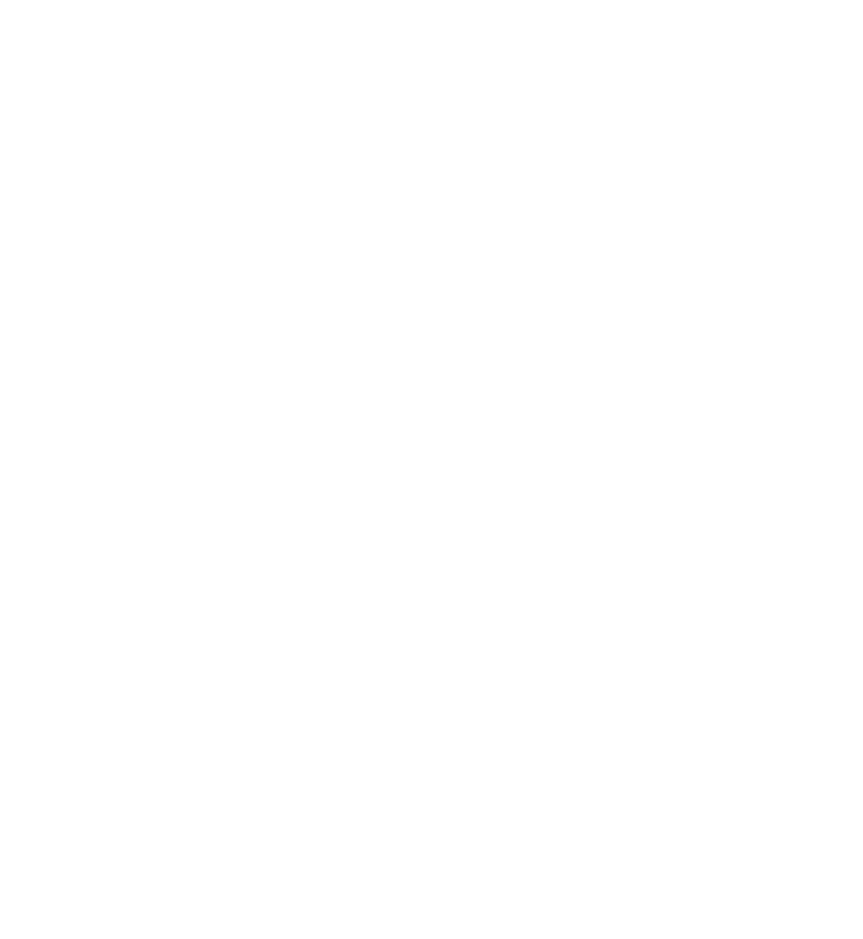
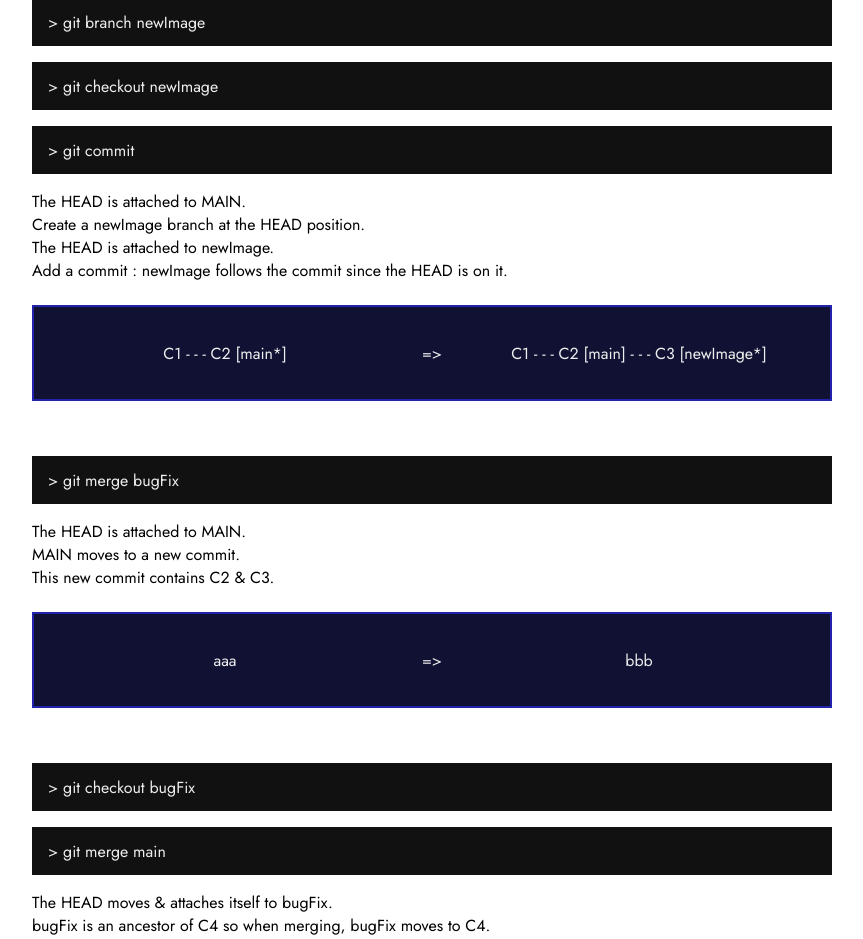
Before and after one commit to ask0ldd/GitMemo, a React (Vite) app: page / in a window 1280 px wide. Shown: the part 740-1679 px from the top of the page, without its empty margins (208-1071 px from the left). Before the commit the page ends 800 px from the top, so only its background shows below. Built offline with nearby package versions, Linux system fonts and the light colour scheme.

Commit message:
git merge

```diff
--- a/src/App.tsx
+++ b/src/App.tsx
@@ -22,6 +22,31 @@
       <br/>
       <GitTree>C1 - - - C2 [main*]{"=>"}C1 - - - C2 [newImage] - - - C3 [main*]</GitTree>
       <br/>
+      <CommandLine>git branch newImage</CommandLine>
+      <CommandLine>git checkout newImage</CommandLine>
+      <CommandLine>git commit</CommandLine>
+      <p>The HEAD is attached to MAIN.</p>
+      <p>Create a newImage branch at the HEAD position.</p>
+      <p>The HEAD is attached to newImage.</p>
+      <p>Add a commit : newImage follows the commit since the HEAD is on it.</p>
+      <br/>
+      <GitTree>C1 - - - C2 [main*]{"=>"}C1 - - - C2 [main] - - - C3 [newImage*]</GitTree>
+      <br/>
+      <CommandLine>git merge bugFix</CommandLine>
+      <p>The HEAD is attached to MAIN.</p>
+      <p>MAIN moves to a new commit.</p>
+      <p>This new commit contains C2 & C3.</p>
+      <br/>
+      <GitTree>aaa{"=>"}bbb</GitTree>
+      <br/>
+      <CommandLine>git checkout bugFix</CommandLine>
+      <CommandLine>git merge main</CommandLine>
+      <p>The HEAD moves & attaches itself to bugFix.</p>
+      <p>bugFix is an ancestor of C4 so when merging, bugFix moves to C4.</p>
+      <p>bugFix now contains C1, C2, C3 & C4.</p>
+      <br/>
+      <GitTree>aaa{"=>"}bbb</GitTree>
+      <br/>
     </div>
   )
 }
```
